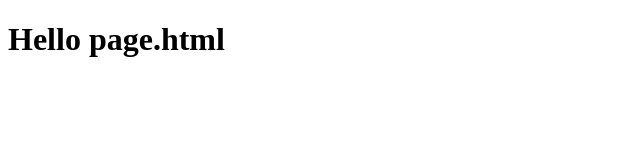
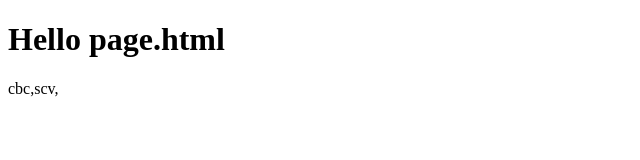
Before and after one commit to DmAfpa/noel, a plain HTML site: page page.html in a window 1280 px wide. Shown: the full height of the page, 0-640 px from the left. Drawn offline with Linux system fonts and the light colour scheme.

Commit message:
On branch main Changes to be committed: 	modified:   page.html
Ajout blabla dans page

```diff
--- a/page.html
+++ b/page.html
@@ -7,5 +7,6 @@
 </head>
 <body>
     <h1>Hello page.html</h1>
+    cbc,scv,
 </body>
 </html>
```
